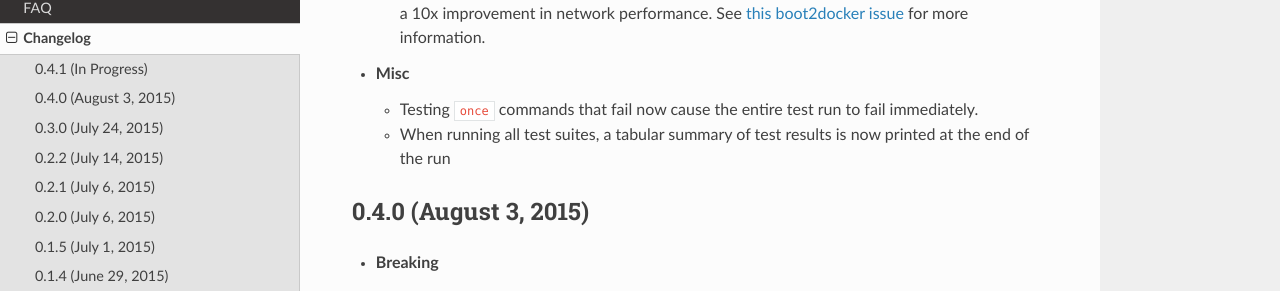
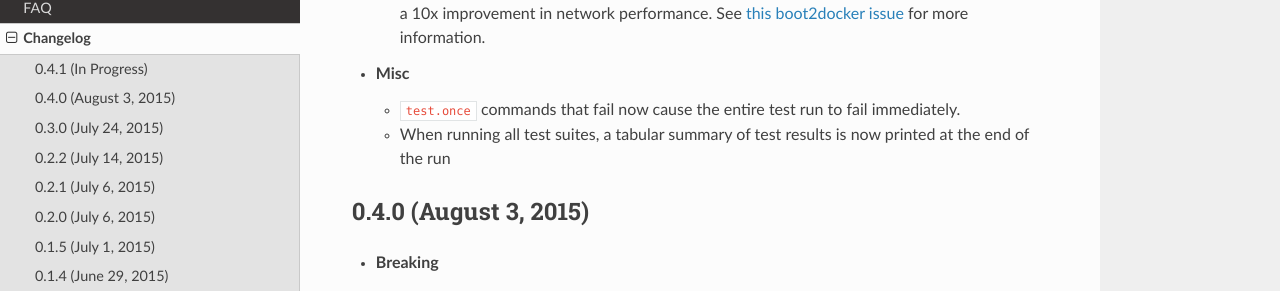
Before and after one commit to gamechanger/dusty, an MkDocs documentation site: the page built from docs/changelog.md, in a window 1280 px wide and 900 px high. Shown: the part 420-711 px from the top of the window. Built offline with MkDocs 1.6.1, drawn with Linux system fonts in a browser that asks for light colours; nearby versions of some CDN libraries; old or Windows-style settings are respelled for this version of MkDocs.

Commit message:
reword test.once changelog

```diff
--- a/docs/changelog.md
+++ b/docs/changelog.md
@@ -9,7 +9,7 @@
 * **New**
     * Dusty now attempts to fix a known problem with boot2docker networking, resulting in up to a 10x improvement in network performance. See [this boot2docker issue](https://github.com/boot2docker/boot2docker/issues/1022) for more information.
 * **Misc**
-    * Testing `once` commands that fail now cause the entire test run to fail immediately.
+    * `test.once` commands that fail now cause the entire test run to fail immediately.
     * When running all test suites, a tabular summary of test results is now printed at the end of the run
 
 ## 0.4.0 (August 3, 2015)
```
